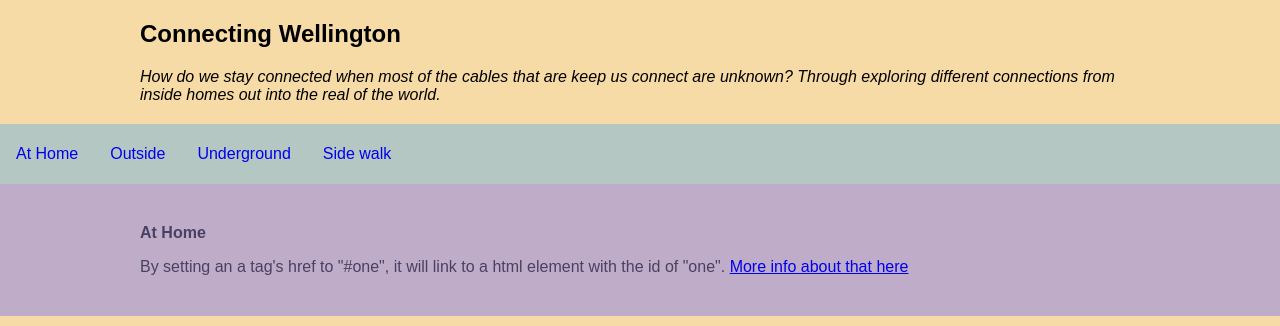
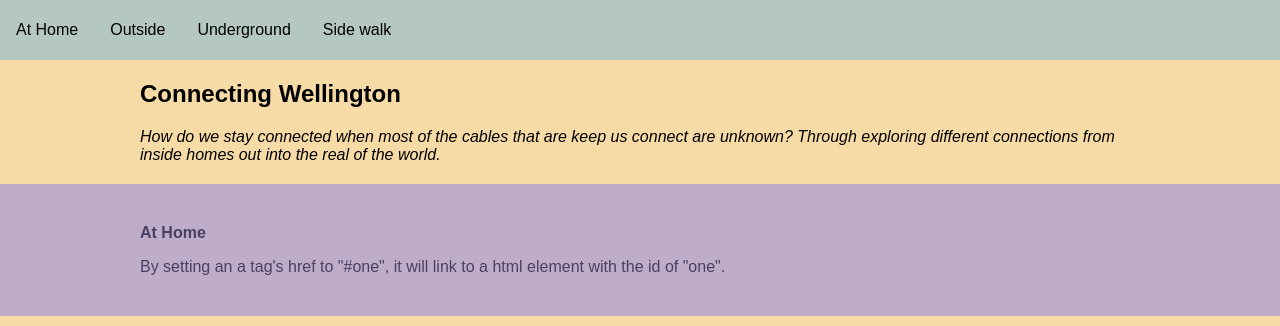
Before and after one commit to LexieEtherington/MDDN201-AS1, a plain HTML site: page index.html in a window 1280 px wide. Shown: the top 326 px of the page. Drawn offline with Linux system fonts and the light colour scheme.

Commit message:
Updated css/style and Index.html

```diff
--- a/css/style.css
+++ b/css/style.css
@@ -39,9 +39,11 @@ nav a, nav h3{
 	margin-left: 1em;
 	margin-right: 1em;
 	text-decoration: none;
+	color: black;
 }
 
 nav a:hover{
+	color: white;
 	text-decoration: underline; /* Hover styles to let people know they can click it */
 }
 
--- a/index.html
+++ b/index.html
@@ -8,10 +8,6 @@
 	<link rel="stylesheet" type="text/css" href="css/style.css">
 </head>
 
-	<section>
-		<h1>Connecting Wellington</h1>
-		<p><em>How do we stay connected when most of the cables that are keep us connect are unknown? Through exploring different connections from inside homes out into the real of the world. </em></p>
-	</section>
 	<nav>
 		<!-- <h3>A nice navigation bar</h3> -->
 		<a href="#one"> At Home</a>
@@ -21,10 +17,15 @@
 
 	</nav>
 
+	<section>
+		<h1>Connecting Wellington</h1>
+		<p><em>How do we stay connected when most of the cables that are keep us connect are unknown? Through exploring different connections from inside homes out into the real of the world. </em></p>
+	</section>
+
 	<header>
 	<section id="one">
 		<p><strong> At Home</strong></p>
-		<p>By setting an a tag's href to "#one", it will link to a html element with the id of "one". <a href="https://css-tricks.com/hash-tag-links-padding/">More info about that here</a></p>
+		<p>By setting an a tag's href to "#one", it will link to a html element with the id of "one". </p>
 	</section>
 	</header>
 
@@ -32,7 +33,7 @@
 		<div class="row">
 			<div class="column">
 				<img src="img/sidewalk-1.jpg" style= "max-width:33%;">
-				<img src="img/sidewalk-1.jpg" style= "max-width:33%;">
+				<img src="img/Underground-1.jpg" style= "max-width:33%;">
 				<img src="img/sidewalk-1.jpg" style= "max-width:33%;">
 				<img src="img/sidewalk-1.jpg" style= "max-width:33%;">
 				<img src="img/sidewalk-1.jpg" style= "max-width:33%;">
```
Also changed, not shown: 1 other file.
